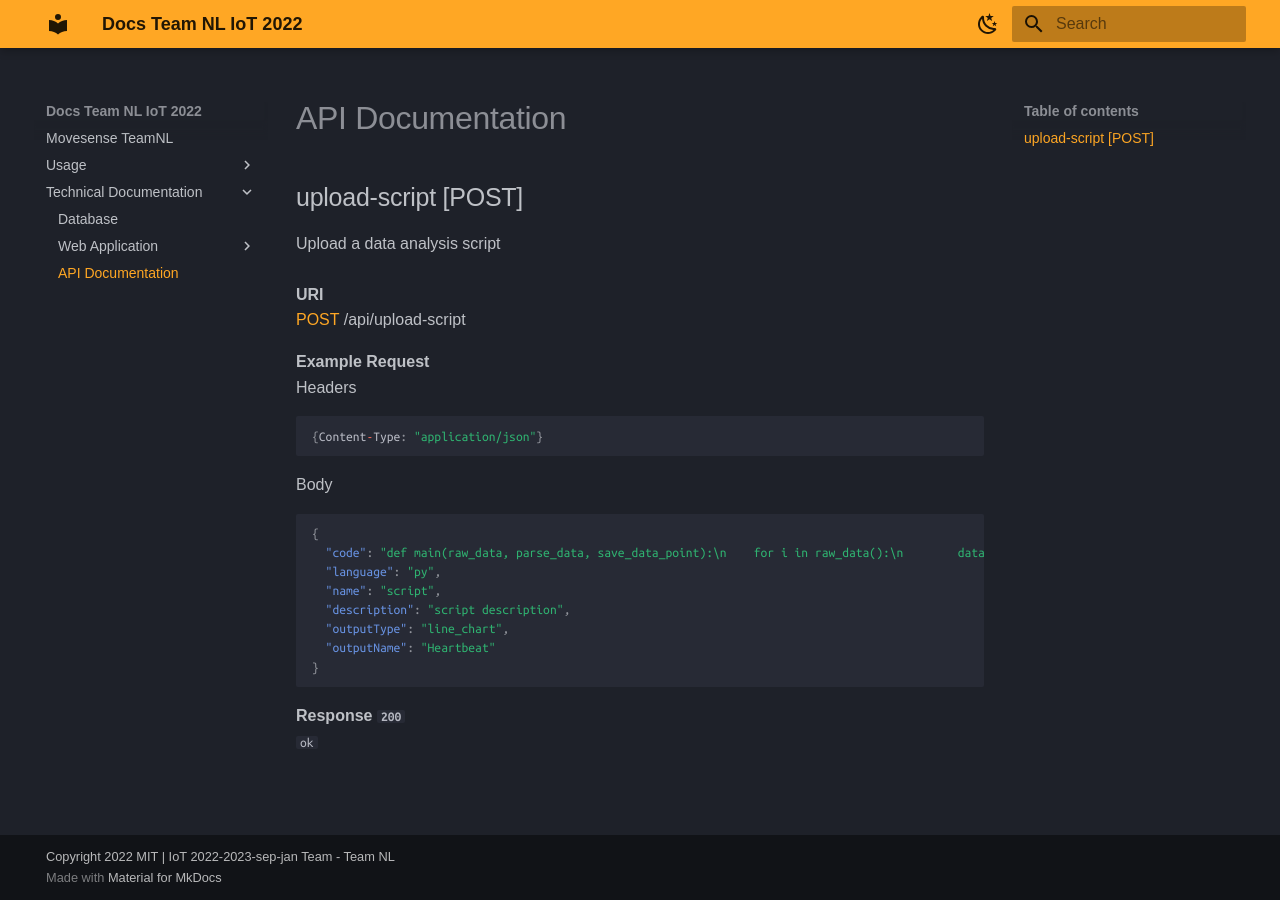
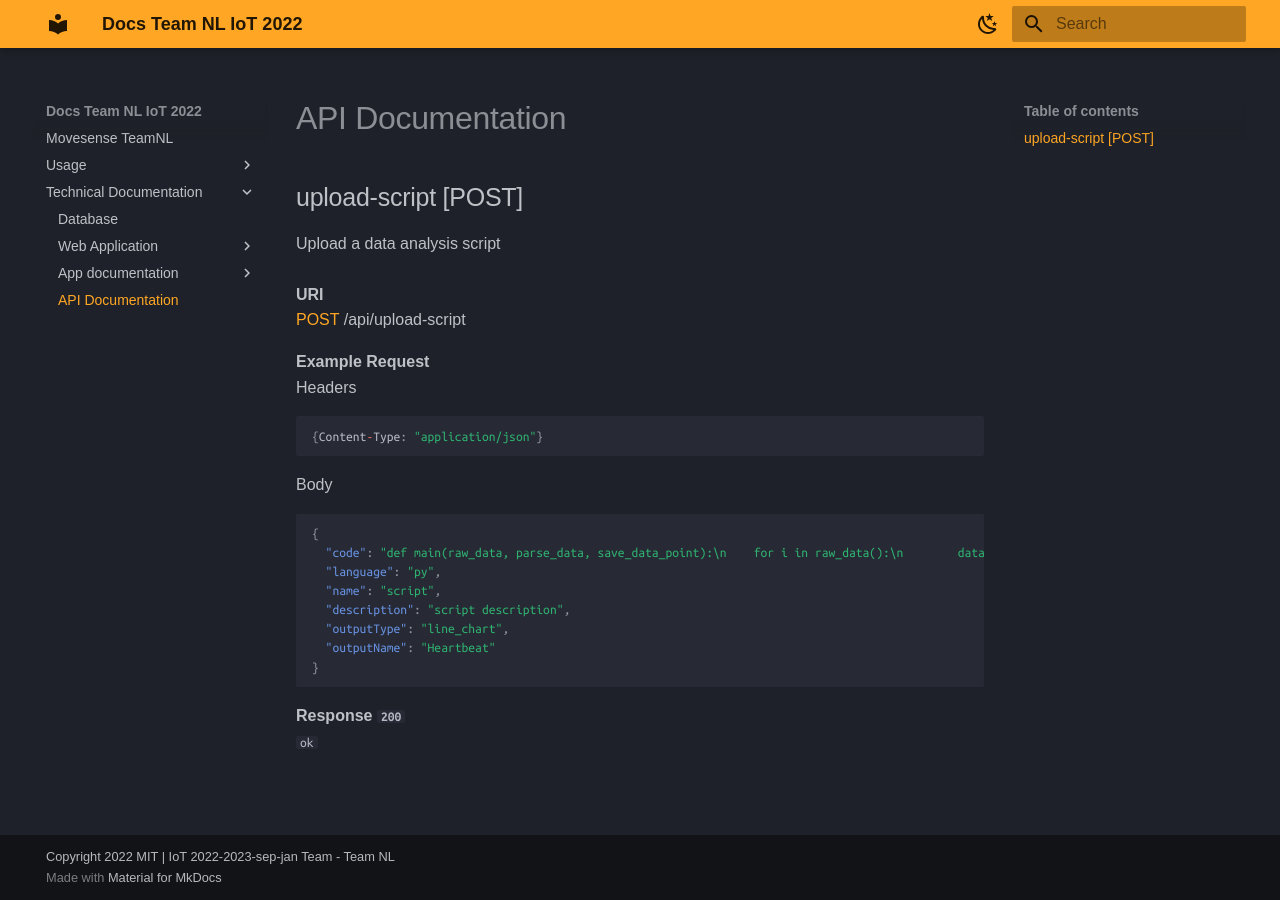
Before and after one commit to serg-and/team-nl-iot-2022, an MkDocs documentation site: the page built from docs/api-documentation.md, in a window 1280 px wide. Built offline with MkDocs 1.6.1 and Material for MkDocs 9.7.7, drawn with Linux system fonts in a browser that asks for light colours; some web fonts are replaced.

Commit message:
Added documentation page for packages

```diff
--- a/mkdocs.yml
+++ b/mkdocs.yml
@@ -44,6 +44,8 @@
       - Web Application:
         - 'web-application/getting-started.md'
         - 'web-application/code-documentation.md'
+      - App documentation:
+        - 'App/Packages.md'
       - 'api-documentation.md'
 plugins:
   - search
```
Also changed, not shown: docs/App/Packages.md (added, +3 -0 lines).
